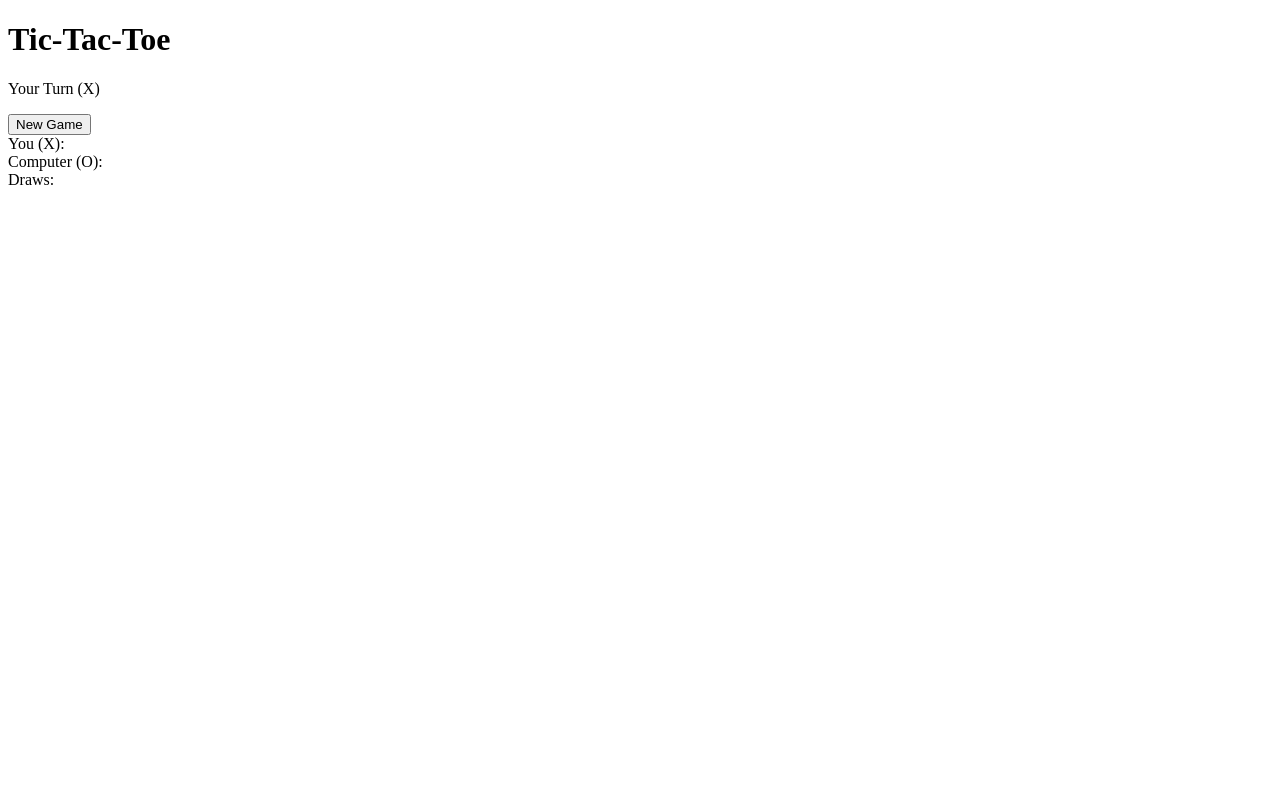
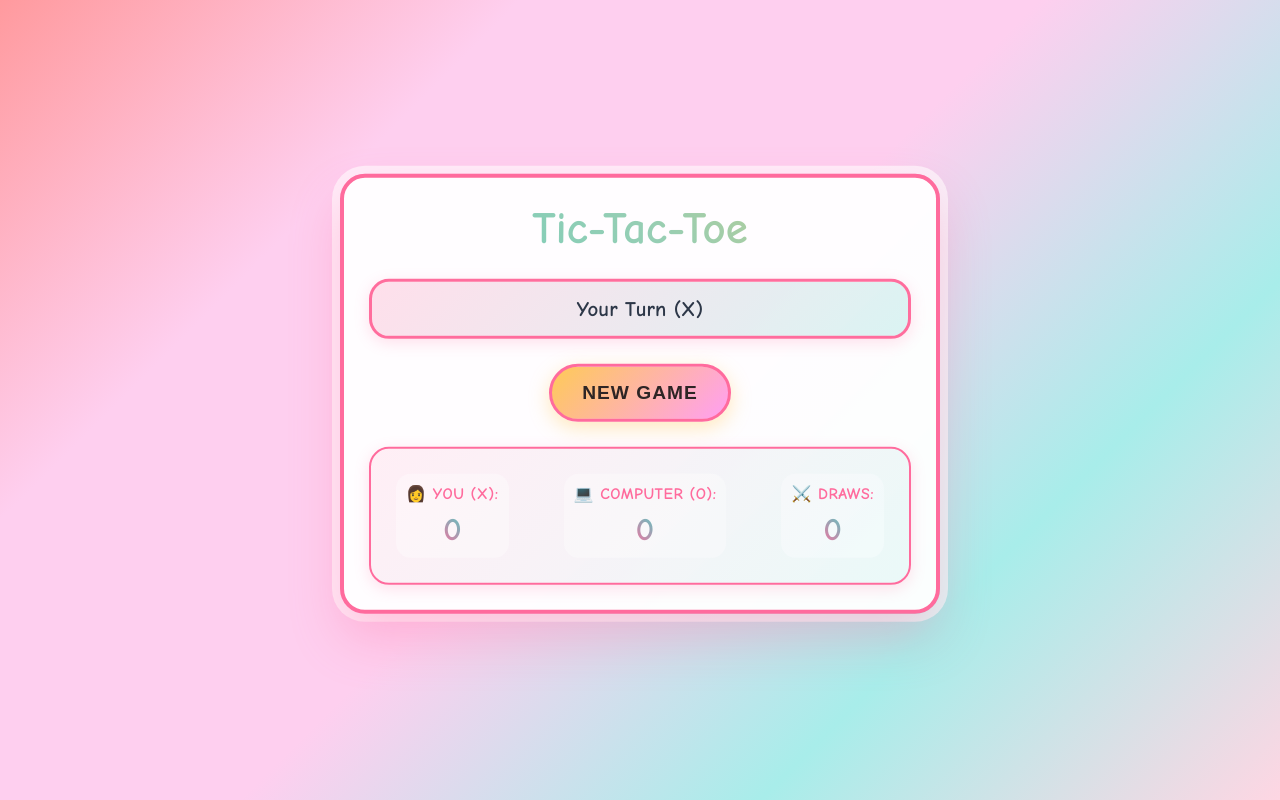
Before and after one commit to Devindi-ui/Tic-Tac-Game, a plain HTML site: page index.html in a window 1280 px wide. Drawn offline with Linux system fonts and the light colour scheme.

Commit message:
basic design

```diff
--- a/css/styles.css
+++ b/css/styles.css
@@ -0,0 +1,149 @@
+*{
+    margin: 0;
+    padding: 0;
+    box-sizing: border-box;
+}
+
+body{
+    font-family: 'Comic Sans MS', 'Arial', sans-serif;
+    background: linear-gradient(135deg, #ff9a9e 0%, #fecfef 25%, #fecfef 50%, #a8edea 75%, #fed6e3 100%);
+    min-height: 100vh;
+    display: flex;
+    justify-content: center;
+    align-items: center;
+    color: #333;
+}
+
+.game-container{
+    background: rgba(255, 255, 255, 0.95);
+    border: 4px solid #ff6b9d;
+    border-radius: 25px;
+    padding: 25px;
+    text-align: center;
+    max-width: 600px;
+    width: 100%;
+    position: relative;
+    animation: containerBounce 3s ease-in-out infinite;
+    box-shadow: 0 25px 50px rgba(255,107,157,0.3), 0 0 0 8px rgba(255,255,255,0.6);
+}
+
+@keyframes containerBounce{
+    0%, 100% {transform: translateY(0px);}
+    50% {transform: translateY(-8px);}
+}
+
+.game-title{
+    font-size: 2.8rem;
+    margin-bottom: 25px;
+    background: linear-gradient(45deg, #ff6b9d, #4ecdc4, #96ceb4, #feca57);
+    background-size: 300% 300%;
+    background-clip: text;
+    -webkit-background-clip: text;
+    -webkit-text-fill-color: transparent;
+    text-shadow: 2 px 2px 4px rgba(0,0,0,0.1);
+    font-weight: bold;
+    animation: rainbowText 3s ease-in-out infinite;
+}
+
+@keyframes rainbowText {
+    0%, 100% {background-position: 0% 50%;}
+    50% {background-position: 100% 50%;}
+}
+
+.game-status{
+    margin-bottom: 25px;
+}
+
+#status-text{
+    font-size: 1.3rem;
+    font-weight: bold;
+    padding: 15px 20px;
+    background: linear-gradient(135deg, rgba(255,107,157,0.2), rgba(78, 205, 196, 0.2));
+    color: #2d3748;
+    border: 3px solid #ff6d9d;
+    border-radius: 20px;
+    transition: all 0.3 ease;
+    box-shadow: 0 4px 15px rgba(255, 107, 157, 0.2);
+}
+
+.game-controls{
+    margin: 25px 0;
+}
+
+.reset-btn{
+    background: linear-gradient(135deg, #feca57, #ff9ff3);
+    color: #2e2525;
+    border: 3px solid #ff6b9d;
+    padding: 15px 30px;
+    font-size: 1.2rem;
+    font-weight: bold;
+    border-radius: 30px;
+    cursor: pointer;
+    transition: all 0.3s ease;
+    box-shadow: 0 6px 20px rgba(254, 202, 87, 0.4);
+    text-transform: uppercase;
+    letter-spacing: 1px;
+    position: relative;
+}
+
+.reset-btn:hover{
+    background: linear-gradient(135deg, #ff9ff3, #54a0ff);
+    transform: translateY(-3px) scale(1.05);
+    border-color: #54a0ff;
+}
+
+.score-board{
+    display: flex;
+    justify-content: space-between;
+    margin-top: 25px;
+    padding: 25px;
+    background: linear-gradient(135deg, rgba(255,107,157,0.1), rgba(78, 205, 196, 0.1));
+    border: 2px solid #ff6b9d;
+    border-radius: 20px;
+    box-shadow: 0 4px 15px rgba(255, 107, 157, 0.2);
+}
+
+.score-item{
+    text-align: center;
+    font-weight: bold;
+    background: rgba(255, 255, 255, 0.3);
+    padding: 10px;
+    border-radius: 15px;
+    min-width: 80px;
+    transition: all 0.3s ease;
+}
+
+.score-item:hover{
+    transform: scale(1.05);
+    background: rgba(255, 255, 255, 0.9);
+}
+
+.score-item span:first-child{
+    display: block;
+    font-size: 1rem;
+    color: #ff6b9d;
+    margin-bottom: 8px;
+    text-transform: uppercase;
+    letter-spacing: 0.5px;
+}
+
+.score-item span:last-child{
+    font-size: 2rem;
+    background: linear-gradient(45deg, #ff6b9d, #4ecdc4);
+    background-clip: text;
+    -webkit-background-clip: text;
+    -webkit-text-fill-color: transparent;
+    font-weight: bold;
+}
+
+.score-item:nth-child(1) span:first-child::before{
+    content: '👩 ';
+}
+
+.score-item:nth-child(2) span:first-child::before{
+    content: '💻 ';
+}
+
+.score-item:nth-child(3) span:first-child::before{
+    content: '⚔️ ';
+}
--- a/index.html
+++ b/index.html
@@ -25,15 +25,15 @@
         <div class="score-board">
             <div class="score-item">
                 <span>You (X):</span>
-                <span id="playerScore"></span>
+                <span id="playerScore">0</span>
             </div>
             <div class="score-item">
                 <span>Computer (O):</span>
-                <span id="computerScore"></span>
+                <span id="computerScore">0</span>
             </div>
             <div class="score-item">
                 <span>Draws:</span>
-                <span id="drawScore"></span>
+                <span id="drawScore">0</span>
             </div>
         </div>
     </div>
```
